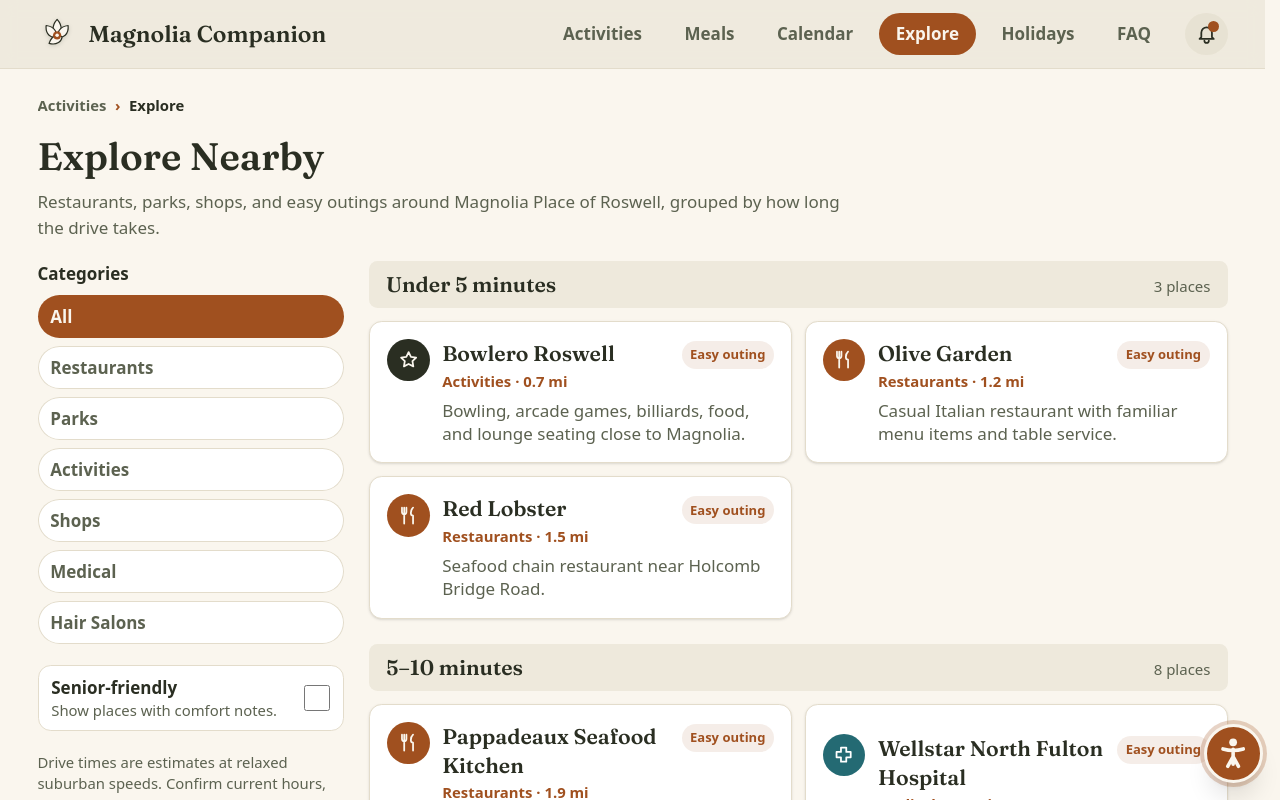
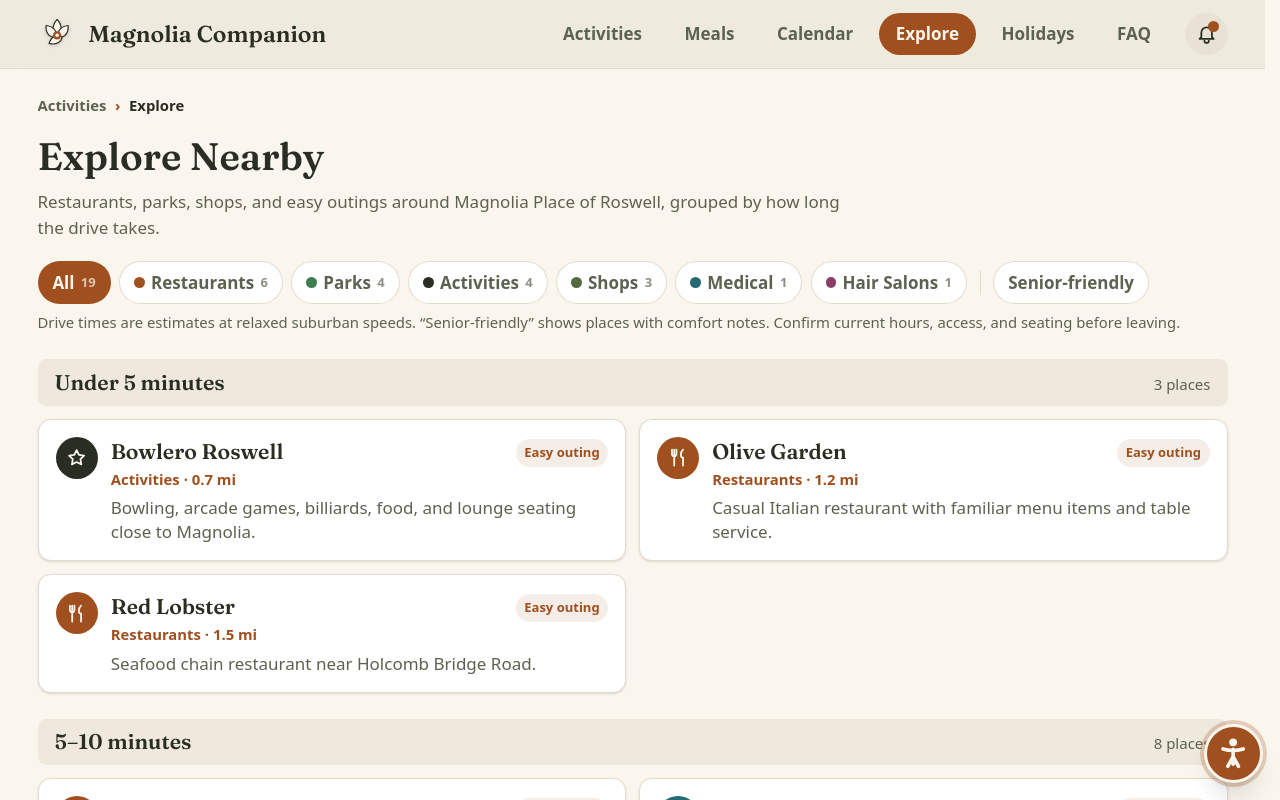
Before and after one commit to dillo/magnolia-companion, a Next.js app: page /explore in a window 1280 px wide. Shown: the top 800 px of the page. Built offline with nearby package versions, Linux system fonts and the light colour scheme.

Commit message:
feat: compact filter chip rail on Explore

```diff
--- a/components/ExploreClient.tsx
+++ b/components/ExploreClient.tsx
@@ -68,14 +68,14 @@
 
 const CATEGORY_META: Record<
   NearbyPlaceCategory,
-  { label: string; className: string; Icon: () => React.ReactElement }
+  { label: string; className: string; dotClass: string; Icon: () => React.ReactElement }
 > = {
-  hair_salon: { label: "Hair Salons", className: "bg-[#8B3E66] text-white", Icon: ScissorsIcon },
-  restaurant: { label: "Restaurants", className: "bg-copper text-petal", Icon: ForkKnifeIcon },
-  shop: { label: "Shops", className: "bg-[#556B3F] text-petal", Icon: BagIcon },
-  medical: { label: "Medical", className: "bg-[#246A73] text-white", Icon: CrossIcon },
-  park: { label: "Parks", className: "bg-[#3D7D52] text-white", Icon: TreeIcon },
-  activity: { label: "Activities", className: "bg-ink text-petal", Icon: StarIcon },
+  hair_salon: { label: "Hair Salons", className: "bg-[#8B3E66] text-white", dotClass: "bg-[#8B3E66]", Icon: ScissorsIcon },
+  restaurant: { label: "Restaurants", className: "bg-copper text-petal", dotClass: "bg-copper", Icon: ForkKnifeIcon },
+  shop: { label: "Shops", className: "bg-[#556B3F] text-petal", dotClass: "bg-[#556B3F]", Icon: BagIcon },
+  medical: { label: "Medical", className: "bg-[#246A73] text-white", dotClass: "bg-[#246A73]", Icon: CrossIcon },
+  park: { label: "Parks", className: "bg-[#3D7D52] text-white", dotClass: "bg-[#3D7D52]", Icon: TreeIcon },
+  activity: { label: "Activities", className: "bg-ink text-petal", dotClass: "bg-ink", Icon: StarIcon },
 };
 
 const CATEGORY_ORDER: NearbyPlaceCategory[] = [
@@ -125,42 +125,34 @@
         </p>
       </div>
 
-      <div className="grid gap-6 lg:grid-cols-[18rem_minmax(0,1fr)] lg:items-start">
-        <aside className="space-y-5 lg:sticky lg:top-24">
-          <section>
-            <h2 className="mb-2 font-semibold">Categories</h2>
-            <div className="flex flex-wrap gap-2 lg:block lg:space-y-2">
-              <FilterButton active={category === "all"} onClick={() => setCategory("all")}>
-                All
-              </FilterButton>
-              {CATEGORY_ORDER.map((key) => (
-                <FilterButton key={key} active={category === key} onClick={() => setCategory(key)}>
-                  {CATEGORY_META[key].label}
-                </FilterButton>
-              ))}
-            </div>
-          </section>
+      <div role="group" aria-label="Filter places" className="mb-2 flex flex-wrap items-center gap-2">
+        <Chip active={category === "all"} onClick={() => setCategory("all")}>
+          All
+          <ChipCount value={countFor(directory, "all", seniorOnly)} />
+        </Chip>
+        {CATEGORY_ORDER.map((key) => (
+          <Chip key={key} active={category === key} onClick={() => setCategory(key)}>
+            <span aria-hidden="true" className={`h-2.5 w-2.5 rounded-full ${CATEGORY_META[key].dotClass}`} />
+            {CATEGORY_META[key].label}
+            <ChipCount value={countFor(directory, key, seniorOnly)} />
+          </Chip>
+        ))}
+        <span aria-hidden="true" className="mx-1 hidden h-6 w-px bg-hairline sm:block" />
+        <Chip active={seniorOnly} onClick={() => setSeniorOnly((value) => !value)}>
+          {seniorOnly && (
+            <svg aria-hidden="true" viewBox="0 0 24 24" className="h-4 w-4">
+              <path d="m5 13 5 5L19 7" {...STROKE} strokeWidth={3} />
+            </svg>
+          )}
+          Senior-friendly
+        </Chip>
+      </div>
+      <p className="mb-6 text-sm text-moss">
+        Drive times are estimates at relaxed suburban speeds. &ldquo;Senior-friendly&rdquo; shows
+        places with comfort notes. Confirm current hours, access, and seating before leaving.
+      </p>
 
-          <label className="flex min-h-14 items-center justify-between gap-3 rounded-xl border border-hairline bg-card px-3 py-2">
-            <span>
-              <span className="block font-semibold">Senior-friendly</span>
-              <span className="block text-sm text-moss">Show places with comfort notes.</span>
-            </span>
-            <input
-              type="checkbox"
-              checked={seniorOnly}
-              onChange={(event) => setSeniorOnly(event.target.checked)}
-              className="h-6 w-6 accent-copper"
-            />
-          </label>
-
-          <p className="text-sm text-moss">
-            Drive times are estimates at relaxed suburban speeds. Confirm current hours, access, and
-            seating before leaving.
-          </p>
-        </aside>
-
-        <section className="min-w-0 space-y-6">
+      <div className="space-y-6">
           {bands.map((band) => (
             <section key={band.label}>
               <div className="flex items-baseline justify-between gap-3 rounded-lg bg-sand px-4 py-2">
@@ -208,7 +200,6 @@
           ))}
 
           {total === 0 && <EmptyState message="No nearby places match these filters." />}
-        </section>
       </div>
 
       {selected && <PlaceModal place={selected} onClose={() => setSelectedId(null)} />}
@@ -216,7 +207,23 @@
   );
 }
 
-function FilterButton({
+function countFor(
+  directory: NearbyPlacesDirectory,
+  category: NearbyPlaceCategory | "all",
+  seniorOnly: boolean,
+): number {
+  return directory.places.filter(
+    (place) =>
+      (category === "all" || place.category === category)
+      && (!seniorOnly || place.seniorFriendly),
+  ).length;
+}
+
+function ChipCount({ value }: { value: number }) {
+  return <span className="text-[13px] font-bold tabular-nums opacity-70">{value}</span>;
+}
+
+function Chip({
   active,
   children,
   onClick,
@@ -230,8 +237,10 @@
       type="button"
       aria-pressed={active}
       onClick={onClick}
-      className={`rounded-full px-3 py-2 font-semibold lg:w-full lg:text-left ${
-        active ? "bg-copper text-petal" : "bg-card text-moss ring-1 ring-inset ring-hairline"
+      className={`flex min-h-10 items-center gap-1.5 rounded-full px-3.5 py-1.5 font-semibold transition-colors ${
+        active
+          ? "bg-copper text-petal"
+          : "bg-card text-moss ring-1 ring-inset ring-hairline hover:ring-copper/40 hover:text-ink"
       }`}
     >
       {children}
```
Also changed, not shown: 1 other file (tests, documents, lock files or other folders).
